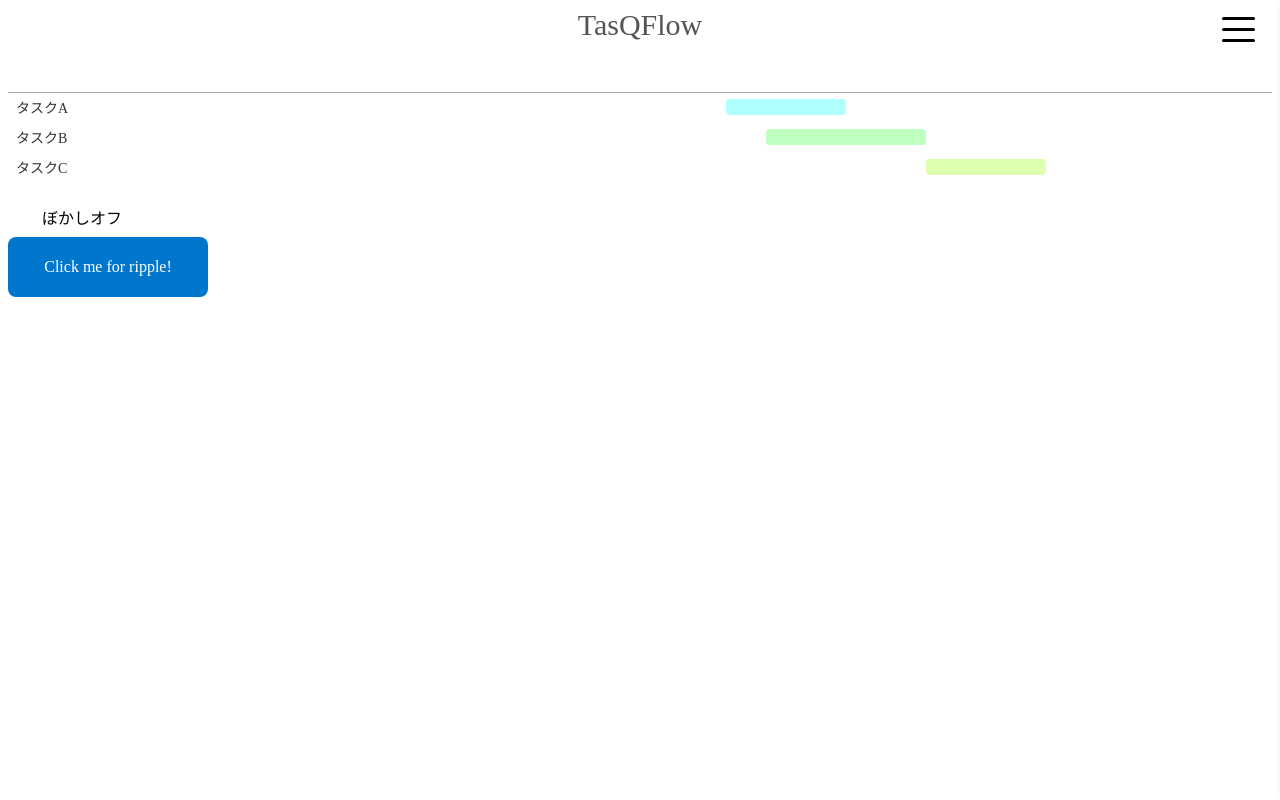
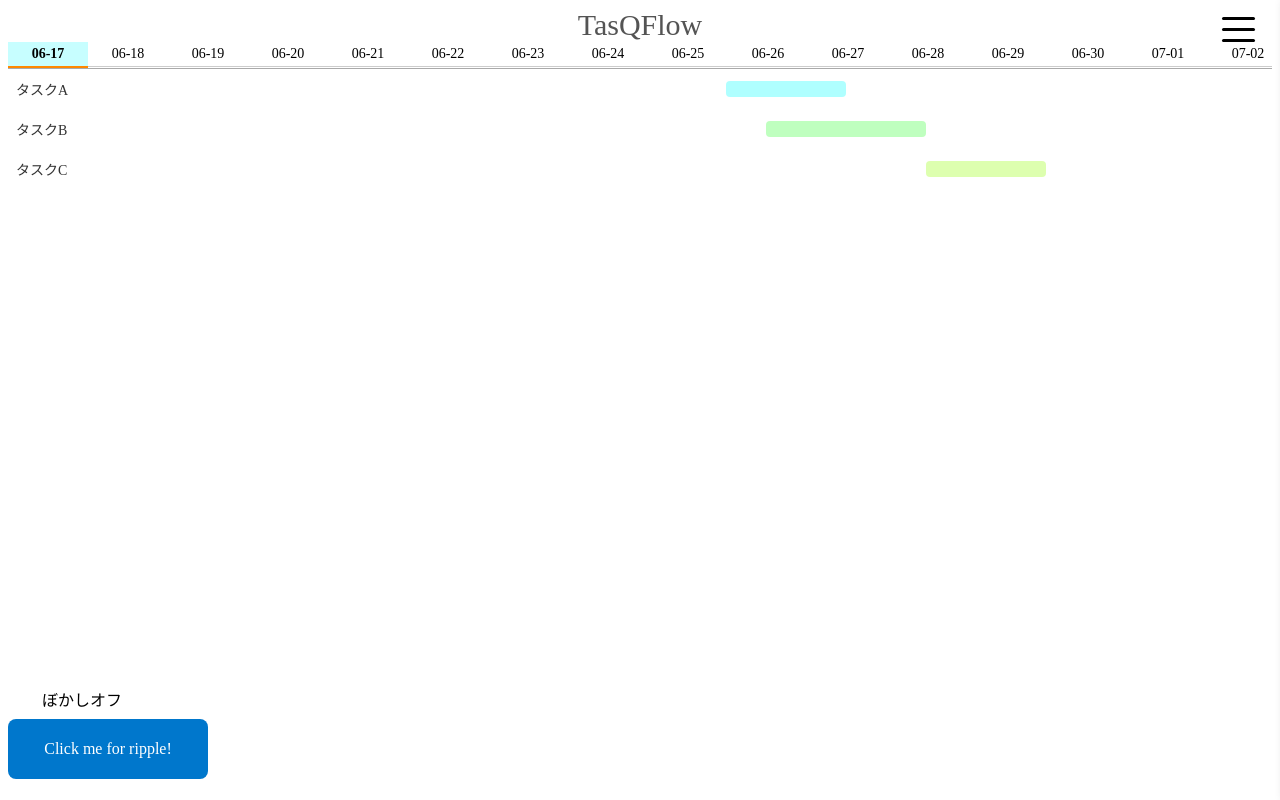
Before and after one commit to ta9scomp/gate, a React (Vite) app: page / in a window 1280 px wide. Built offline with nearby package versions, Linux system fonts and the light colour scheme; some icons are missing.

Commit message:
カレンダーががたついたので、変更を少し戻す

```diff
--- a/package.json
+++ b/package.json
@@ -14,6 +14,7 @@
   "devDependencies": {
     "@types/react": "^18.0.15",
     "@types/react-dom": "^18.0.6",
+    "@types/react-window": "^1.8.8",
     "@vitejs/plugin-react": "^2.0.0",
     "react": "^18.2.0",
     "react-dom": "^18.2.0",
@@ -25,7 +26,7 @@
     "@emotion/styled": "^11.14.0",
     "@mui/icons-material": "^7.1.1",
     "@mui/material": "^7.1.1",
-    "@tanstack/react-virtual": "^3.13.10",
-    "lucide-react": "^0.516.0"
+    "lucide-react": "^0.516.0",
+    "react-window": "^1.8.11"
   }
 }
--- a/src/main/calendar/calendarbody.tsx
+++ b/src/main/calendar/calendarbody.tsx
@@ -1,141 +1,77 @@
-// src/main/calender/calendarbody.tsx
+// src/main/calendar/CalendarGantt.tsx
 import React, { useRef, useEffect, useState } from "react";
-import { useVirtualizer } from "@tanstack/react-virtual";
 import "./calendarbody.css";
 
-function generateDateRange(startYear: number, endYear: number): string[] {
-  const dates: string[] = [];
-  const start = new Date(startYear, 0, 1);
-  const end = new Date(endYear, 11, 31);
+const startYear = 2020;
+const endYear = 2040;
 
-  for (let d = new Date(start); d <= end; d.setDate(d.getDate() + 1)) {
-    const yyyy = d.getFullYear();
-    const mm = (d.getMonth() + 1).toString().padStart(2, "0");
-    const dd = d.getDate().toString().padStart(2, "0");
-    dates.push(`${yyyy}-${mm}-${dd}`);
+// 2020年から2040年までの日付配列を生成（YYYY-MM-DD）
+const generateDates = (start: number, end: number): string[] => {
+  const dates = [];
+  const current = new Date(start, 0, 1);
+  const endDate = new Date(end, 11, 31);
+
+  while (current <= endDate) {
+    dates.push(current.toISOString().slice(0, 10));
+    current.setDate(current.getDate() + 1);
   }
   return dates;
-}
-
-type CalendarBodyProps = {
-  startYear?: number;
-  endYear?: number;
-  today?: string;
 };
 
-export default function CalendarBody({
-  startYear = 2020,
-  endYear = 2040,
-  today = new Date().toISOString().slice(0, 10),
-}: CalendarBodyProps) {
-  const parentRef = useRef<HTMLDivElement>(null);
+export default function CalendarBody() {
+  const dates = React.useMemo(() => generateDates(startYear, endYear), []);
 
+  const scrollContainerRef = useRef<HTMLDivElement>(null);
+  const [scrollWidth, setScrollWidth] = useState(window.innerWidth);
 
-    // マウスホイールで横スクロールを実装
-  const [scale, setScale] = useState(1); // デフォルトは100%
+  // ホイールで横スクロール操作
+  const handleWheel = (e: React.WheelEvent<HTMLDivElement>) => {
+    e.preventDefault();
+    if (!scrollContainerRef.current) return;
 
-useEffect(() => {
-  const el = parentRef.current;
-  if (!el) return;
-
-  const handleWheel = (e: WheelEvent) => {
-    if (e.ctrlKey) {
-      e.preventDefault(); // Ctrl + ホイール → ズーム
-      const zoomFactor = 1.05;
-      setScale((prev) => {
-        const next = e.deltaY < 0 ? prev * zoomFactor : prev / zoomFactor;
-        return Math.min(Math.max(next, 0.5), 4); // 0.5x〜4x に制限
-      });
-    } else {
-      e.preventDefault();
-      const speed = e.shiftKey ? 5 : 1;
-      el.scrollLeft += e.deltaY * speed; // 横スクロール（速度調整）
-    }
+    // deltaYの値をそのままscrollLeftに加算して横スクロールにする
+    scrollContainerRef.current.scrollLeft += e.deltaY;
   };
 
-  el.addEventListener("wheel", handleWheel, { passive: false });
-  return () => el.removeEventListener("wheel", handleWheel);
+  // リサイズ対応（横幅更新）
+  useEffect(() => {
+    const onResize = () => setScrollWidth(window.innerWidth);
+    window.addEventListener("resize", onResize);
+    return () => window.removeEventListener("resize", onResize);
   }, []);
 
-  const allDates = React.useMemo(() => generateDateRange(startYear, endYear), [startYear, endYear]);
+  // 今日の日付を初期スクロール位置にセット
+  useEffect(() => {
+    if (!scrollContainerRef.current) return;
 
-  const rowVirtualizer = useVirtualizer({
-    count: allDates.length,
-    getScrollElement: () => parentRef.current,
-    horizontal: true,
-    estimateSize: () => 80,
-  });
+    const today = new Date().toISOString().slice(0, 10);
+    const todayIndex = dates.findIndex((d) => d === today);
 
-  useEffect(() => {
-  console.log("Current scale:", scale);
-}, [scale]);
-
-
-  // 今日の日付の位置にスクロールを合わせる処理
-  useEffect(() => {
-    if (!parentRef.current) return;
-
-    const index = allDates.indexOf(today);
-    if (index === -1) return;
-
-    const virtualItems = rowVirtualizer.getVirtualItems();
-    // 今日の日付の仮想アイテムを取得
-    const todayItem = virtualItems.find((v) => v.index === index);
-
-    // 今日の日付の開始位置(px)
-    const todayStart = todayItem ? todayItem.start : index * 80;
-
-    // スクロール位置を今日の日付位置の300px左に調整。ただし0未満にはしない
-    const scrollLeft = Math.max(todayStart - 300, 0);
-
-    parentRef.current.scrollLeft = scrollLeft;
-  }, [allDates, today, rowVirtualizer]);
+    if (todayIndex !== -1) {
+      const cellWidth = 80;
+      scrollContainerRef.current.scrollLeft = cellWidth * todayIndex;
+    }
+  }, [dates]);
 
   return (
-    <div ref={parentRef} className="calendar-wrapper">
-
     <div
-  className="calendar-inner"
-  style={{
-    width: `${rowVirtualizer.getTotalSize() * scale}px`,
-    height: "50px",
-    position: "relative",
-    transformOrigin: "left",
-    transition: "transform 0.1s ease-out",
-  }}
+      className="calendar-wrapper"
+      ref={scrollContainerRef}
+      onWheel={handleWheel}
+      style={{ whiteSpace: "nowrap" }} // 横並び強制
     >
-
-
-        {rowVirtualizer.getVirtualItems().map((virtualRow) => {
-          const date = allDates[virtualRow.index];
-          const isToday = date === today;
-
+      {dates.map((date) => {
+        const isToday = date === new Date().toISOString().slice(0, 10);
         return (
           <div
             key={date}
             className={`date-cell ${isToday ? "today" : ""}`}
-              style={{
-                position: "absolute",
-                left: 0,
-                top: 0,
-                height: "50px",
-                width: `${virtualRow.size * scale}px`, // ← scale 反映！
-                transform: `translateX(${virtualRow.start * scale}px)`, // ← ここも重要
-                display: "flex",
-                alignItems: "center",
-                justifyContent: "center",
-                borderRight: "1px solid #ccc",
-                boxSizing: "border-box",
-                userSelect: "none",
-                fontWeight: isToday ? "bold" : "normal",
-                backgroundColor: isToday ? "#ffefc7" : "white",
-              }}
+            style={{ display: "inline-block", width: 80 }}
           >
             {date.slice(5)}
           </div>
         );
       })}
     </div>
-    </div>
   );
 }
--- a/src/main/header/hamburgerbutton.tsx
+++ b/src/main/header/hamburgerbutton.tsx
@@ -1,3 +1,4 @@
+// src/main/header/hamburgerbutton.tsx
 import React, { useState, useEffect } from 'react';
 import './hamburgerbutton.css';
 
--- a/src/main/tasks/taskbody.tsx
+++ b/src/main/tasks/taskbody.tsx
@@ -1,6 +1,6 @@
 // src/main/tasks/taskbody.tsx
 import React, { useRef } from "react";
-import { useVirtualizer } from "@tanstack/react-virtual";
+import { FixedSizeList as List } from "react-window";
 import { RenderedTask } from "./tasktypes";
 import "./taskstyle.css";
 
@@ -20,7 +20,6 @@
 };
 
 const TaskBody: React.FC<{ tasks: RenderedTask[] }> = ({ tasks }) => {
-  const parentRef = useRef<HTMLDivElement>(null);
   const longPressTimer = useRef<number | null>(null);
 
   const handleMouseDown = (taskId: string) => {
@@ -36,36 +35,20 @@
     }
   };
 
-
-  const allDates = React.useMemo(() => {
-    const start = new Date(Math.min(...tasks.map((t) => new Date(t.start).getTime())));
-    const end = new Date(Math.max(...tasks.map((t) => new Date(t.end).getTime())));
-    const dates: string[] = [];
-    const current = new Date(start);
-    while (current <= end) {
-      dates.push(current.toISOString().slice(0, 10));
-      current.setDate(current.getDate() + 1);
-    }
-    return dates;
-  }, [tasks]);
-
-
-  const today = new Date().toISOString().slice(0, 10);
-
-  const virtualizer = useVirtualizer({
-    count: allDates.length,
-    getScrollElement: () => parentRef.current,
-    estimateSize: () => 40,
-    horizontal: true,
-  });
-
   if (tasks.length === 0) return null;
 
   return (
-    <div className="chart-wrapper" ref={parentRef}>
-      <div className="task-list">
-        {tasks.map((task) => (
-          <div className="task-row" key={task.id}>
+    <div className="chart-wrapper" style={{ height: "600px", width: "100%" }}>
+      <List
+        height={600} // 表示領域の高さ
+        itemCount={tasks.length}
+        itemSize={40} // 各タスク行の高さ（必要に応じて調整）
+        width="100%"
+      >
+        {({ index, style }) => {
+          const task = tasks[index];
+          return (
+            <div className="task-row" key={task.id} style={style}>
               <div className="task-label">{task.title}</div>
               <div
                 className="task-bar"
@@ -80,8 +63,9 @@
                 }}
               />
             </div>
-        ))}
-      </div>
+          );
+        }}
+      </List>
     </div>
   );
 };
```
Also changed, not shown: src/main/layout/MainLayout.tsx (added), src/main/layout/mainlayout.css (added), 1 other file (tests, documents, lock files or other folders). Lines whose indentation alone changed are shown as unchanged.
